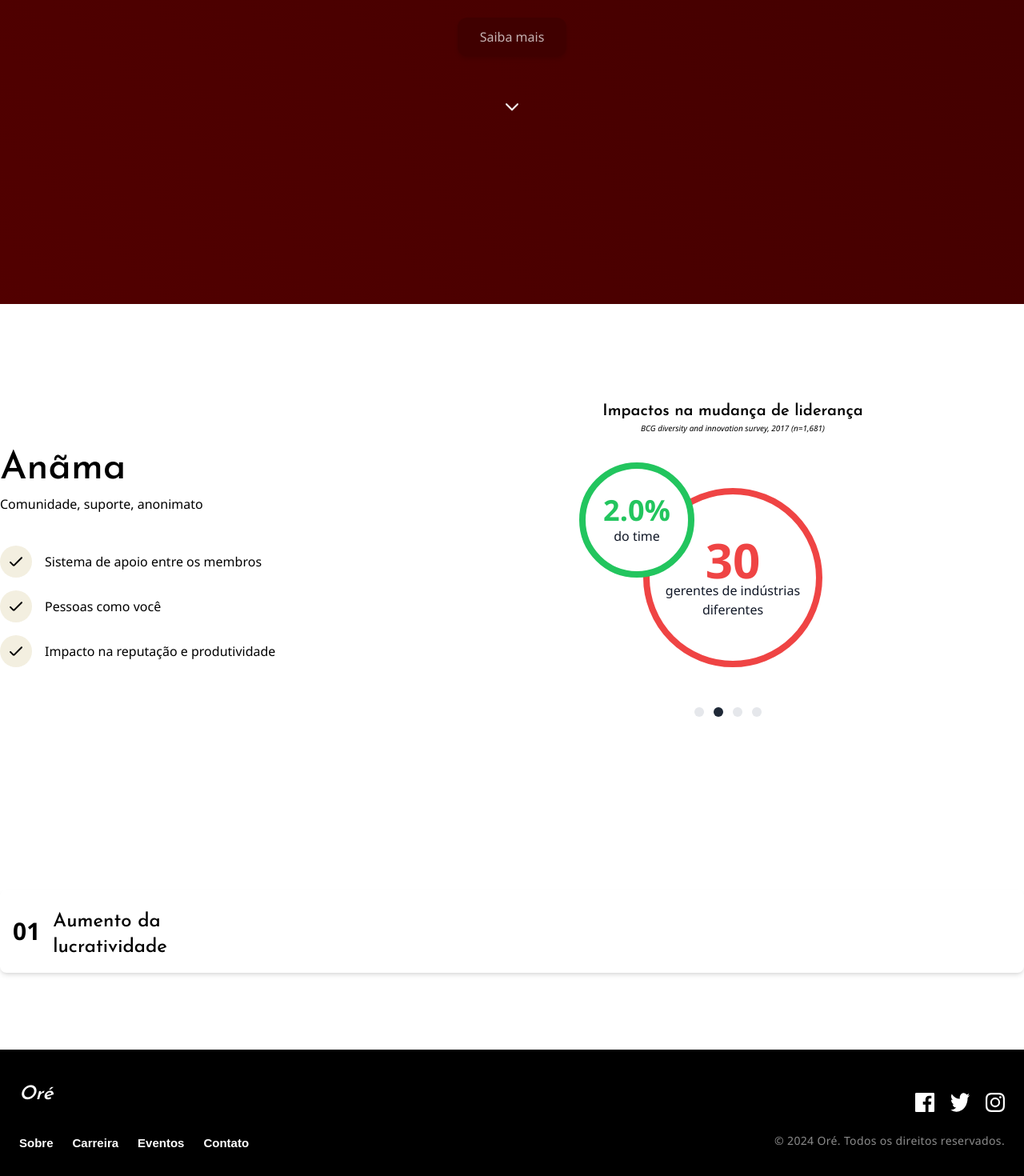
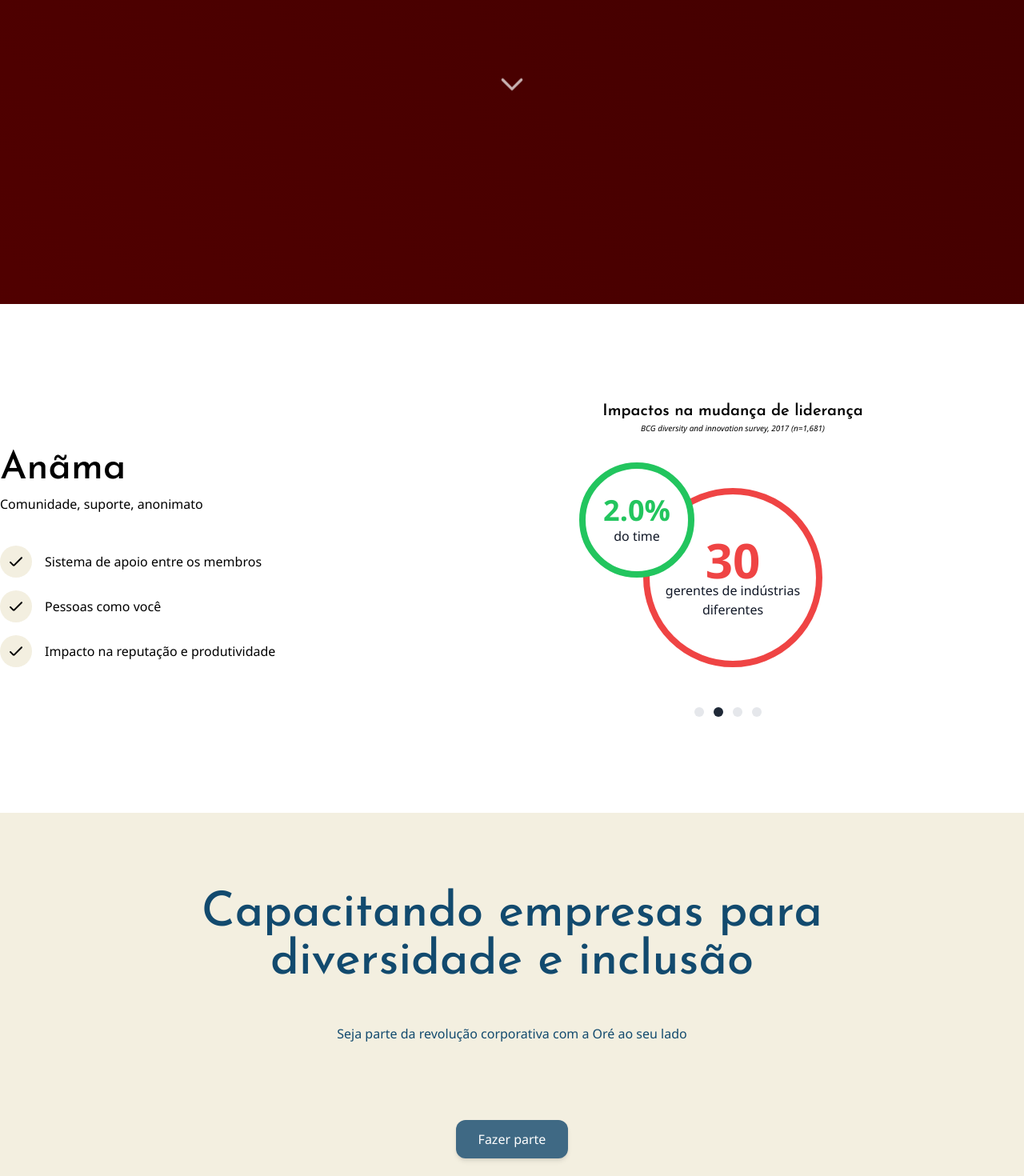
Before and after one commit to develis/hacka4all, a Vue app: page / in a window 1280 px wide. Shown: the part 420-1890 px from the top of the page at 80% size. Built offline with nearby package versions, Linux system fonts and the light colour scheme.

Commit message:
refactor: atualiza componentes

```diff
--- a/src/App.vue
+++ b/src/App.vue
@@ -1,18 +1,18 @@
 <script>
   import Header from './components/Header.vue'
   import Hero from './components/Hero.vue'
+  import Anama from './components/Anama.vue'
+  import Service from './components/Service.vue'
   import Footer from './components/Footer.vue'
-  import About from './components/About.vue'
-  import Indicator from './components/Indicator.vue'
 
   export default {
     name: 'App',
     components: {
       Header,
       Hero,
-      About,
+      Anama,
+      Service,
       Footer,
-      Indicator,
     },
   }
 </script>
@@ -24,8 +24,8 @@
     <Header />
     <main>
       <Hero />
-      <About />
-      <Indicator />
+      <Anama />
+      <Service />
       <Footer />
     </main>
   </div>
--- a/src/components/About.vue
+++ b/src/components/Anama.vue
@@ -2,7 +2,7 @@
   import Slider from './Slider.vue'
 
   export default {
-    name: 'AppAbout',
+    name: 'AppAnama',
     components: {
       Slider,
     },
@@ -28,7 +28,7 @@
 </script>
 
 <template>
-  <section class="py-24 w-full bg-brand-white">
+  <section id="anama" class="py-24 w-full bg-brand-white">
     <div class="mx-auto max-w-[1280px] flex items-center gap-14">
       <div class="space-y-10 w-2/4">
         <div>
--- a/src/components/Footer.vue
+++ b/src/components/Footer.vue
@@ -1,24 +1,24 @@
 <script>
   export default {
-    name: 'AppApp',
+    name: 'AppFooter',
     data() {
       return {
         navLinks: [
           {
-            name: 'Sobre',
-            href: '#sobre',
+            name: 'Anama',
+            href: '#anama',
           },
           {
-            name: 'Carreira',
-            href: '#carreira',
+            name: 'Faça parte',
+            href: '#faca-parte',
           },
           {
-            name: 'Eventos',
-            href: '#eventos',
+            name: 'Dados',
+            href: '#',
           },
           {
-            name: 'Contato',
-            href: '#contato',
+            name: 'Dashboard',
+            href: '#dashboard',
           },
         ],
         socialLinks: [
@@ -44,7 +44,7 @@
 </script>
 
 <template>
-  <footer class="w-full bg-brand-black py-10 grow">
+  <footer class="w-full bg-gray-900 py-10 grow">
     <div
       class="mx-auto flex max-w-[1280px] flex-col items-center gap-y-12 px-6 md:flex-row md:justify-between"
     >
@@ -60,7 +60,7 @@
           <li v-for="link in navLinks" :key="link.name">
             <a
               :href="link.href"
-              class="nav__links font-alata font-bold text-[18px] text-white transition-all ease-out md:text-[15px]"
+              class="nav__links font-alata font-medium text-[18px] text-white transition-all ease-out md:text-[15px]"
               >{{ link.name }}</a
             >
           </li>
@@ -78,7 +78,7 @@
               class="nav__links transition-all ease-out"
             >
               <img
-                :src="`./assets/${link.src}.svg`"
+                :src="`/assets/${link.src}.svg`"
                 :alt="link.name"
                 class="h-6 w-6"
               />
--- a/src/components/Header.vue
+++ b/src/components/Header.vue
@@ -9,20 +9,20 @@
         isScrolled: false,
         navLinks: [
           {
-            name: 'Sobre',
-            href: '#sobre',
+            name: 'Anama',
+            href: '#anama',
           },
           {
-            name: 'Carreira',
-            href: '#carreira',
+            name: 'Faça parte',
+            href: '#faca-parte',
           },
           {
-            name: 'Eventos',
-            href: '#eventos',
+            name: 'Dados',
+            href: '#',
           },
           {
-            name: 'Contato',
-            href: '#contato',
+            name: 'Dashboard',
+            href: '#dashboard',
           },
         ],
       }
@@ -86,7 +86,7 @@
             <li v-for="link in navLinks" :key="link.name">
               <a
                 :href="link.href"
-                class="nav__links font-josefin-sans text-2xl font-bold uppercase text-white transition-all ease-out md:font-alata md:text-[15px] md:capitalize"
+                class="nav__links font-josefin-sans text-2xl font-medium uppercase text-white transition-all ease-out md:font-alata md:text-[15px] md:capitalize"
                 >{{ link.name }}</a
               >
             </li>
--- a/src/components/Hero.vue
+++ b/src/components/Hero.vue
@@ -5,7 +5,7 @@
 </script>
 
 <template>
-  <section class="h-screen flex flex-col items-center justify-center">
+  <section id="home" class="h-screen flex flex-col items-center justify-center">
     <div class="mb-10 flex flex-col items-center justify-center">
       <h2 class="font-josefin-sans text-8xl font-bold mb-3 text-white/70">
         Juntos, aprendemos
@@ -15,27 +15,26 @@
         automatizada e insights práticos
       </p>
     </div>
-    <button
-      type="button"
-      class="rounded-xl px-7 py-3 bg-[#400000] text-white/70 hover:bg-[#501919] transition-colors duration-200 shadow-md font-medium"
+    <a
+      href="#anama"
+      class="text-white/70 transition-colors duration-200 font-medium h-max w-max"
     >
-      Saiba mais
-    </button>
       <svg
         class="mt-14 animate-bounce delay-500"
-      width="24"
-      height="24"
+        width="40"
+        height="40"
         viewBox="0 0 24 24"
         fill="none"
         xmlns="http://www.w3.org/2000/svg"
       >
         <path
           d="M19 9L12 16L5 9"
-        stroke="#fff"
+          stroke="currentColor"
           stroke-width="2"
           stroke-linecap="round"
           stroke-linejoin="round"
         />
       </svg>
+    </a>
   </section>
 </template>
--- a/src/components/Indicator.vue
+++ /dev/null
@@ -1,24 +0,0 @@
-<template>
-  <section class="py-24 w-full bg-brand-white">
-    <div class="mx-auto max-w-[1280px]">
-      <div class="bg-white rounded-lg shadow-md p-4 flex items-center">
-        <p class="font-bold text-3xl mr-4">01</p>
-        <div class="flex-grow">
-          <p class="font-josefin-sans text-2xl mt-2">
-            Aumento da <br />
-            lucratividade
-          </p>
-        </div>
-      </div>
-    </div>
-  </section>
-</template>
-
-<script>
-  export default {
-    name: 'AppIndicator',
-    data() {
-      return {}
-    },
-  }
-</script>
--- /dev/null
+++ b/src/components/Service.vue
@@ -0,0 +1,24 @@
+<script>
+  export default {
+    name: 'AppService',
+  }
+</script>
+
+<template>
+  <section id="faca-parte" class="py-24 w-full bg-[#F3EFE0]">
+    <div
+      class="mx-auto max-w-[1280px] flex flex-col items-center justify-center gap-10 text-[#124A6E]"
+    >
+      <h2 class="mb-2 text-6xl font-josefin-sans text-center max-w-5xl">
+        Capacitando empresas para diversidade e inclusão
+      </h2>
+      <p>Seja parte da revolução corporativa com a Oré ao seu lado</p>
+      <button
+        type="button"
+        class="mt-14 rounded-xl px-7 py-3 bg-[#3F6984] text-white hover:bg-[#1d313d] transition-colors duration-200 shadow-md font-medium"
+      >
+        Fazer parte
+      </button>
+    </div>
+  </section>
+</template>
--- a/src/components/Slider.vue
+++ b/src/components/Slider.vue
@@ -67,13 +67,9 @@
     },
     mounted() {
       this.startAutoplay()
-      window.addEventListener('click', this.handleUserInteraction)
-      window.addEventListener('keydown', this.handleUserInteraction)
     },
     beforeDestroy() {
       this.stopAutoplay()
-      window.removeEventListener('click', this.handleUserInteraction)
-      window.removeEventListener('keydown', this.handleUserInteraction)
     },
   }
 </script>
--- a/src/style.css
+++ b/src/style.css
@@ -4,4 +4,5 @@
 
 * {
   font-family: 'Alata', 'Segoe UI', Tahoma, Geneva, Verdana, sans-serif;
+  scroll-behavior: smooth;
 }
```
Also changed, not shown: public/assets/img-discussion.svg (added). Lines whose indentation alone changed are shown as unchanged.
